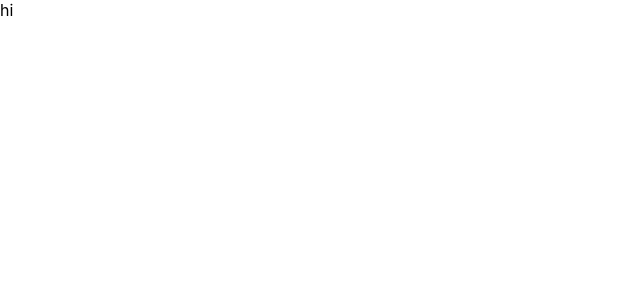
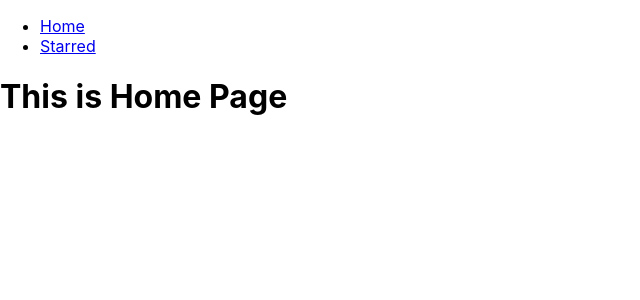
Before and after one commit to JayB172/Box-Office, a React (Create React App) app: page / in a window 1280 px wide. Shown: the top 300 px of the page, without its empty margins (0-640 px from the left). Built offline with nearby package versions, Linux system fonts and the light colour scheme.

Commit message:
Used Navigation using React routers

```diff
--- a/package.json
+++ b/package.json
@@ -8,6 +8,8 @@
     "@testing-library/user-event": "^12.6.0",
     "react": "^17.0.1",
     "react-dom": "^17.0.1",
+    "react-router": "^5.2.0",
+    "react-router-dom": "^5.2.0",
     "react-scripts": "4.0.1",
     "web-vitals": "^0.2.4"
   },
--- a/src/App.js
+++ b/src/App.js
@@ -1,11 +1,24 @@
-
+import React from "react";
+import { Switch, Route} from "react-router-dom";
+import Navs from "./Components/Navs"
+import Home from "./Pages/Home";
+import Starred from "./Pages/Starred";
 
 function App() {
   return (
     // eslint-disable-next-line react/react-in-jsx-scope
     <div>
-     hi
+      <Navs />
+      <Switch>
+      <Route exact path="/">
+        <Home />
+      </Route>
+      <Route exact path="/starred">
+        <Starred />
+      </Route>
+    </Switch>
     </div>
+
   );
 }
 
--- /dev/null
+++ b/src/Components/Navs.js
@@ -0,0 +1,25 @@
+import React from "react";
+import { Link } from "react-router-dom"
+
+const LINKS = [
+    { to: "/" , text:"Home"},
+    { to:"/starred" , text:"Starred"}
+]
+
+
+function Navs() {
+    return(
+        <div>
+            <ul>
+                {
+                    LINKS.map(item => (
+                        <li key={item.to}>
+                            <Link to={item.to}>{item.text}</Link>
+                        </li>
+                    ))
+                }
+            </ul>
+        </div>
+    )
+            }
+export default Navs ;
--- /dev/null
+++ b/src/Pages/Home.js
@@ -0,0 +1,11 @@
+import React from "react";
+
+function Home() {
+    return(
+        <div>
+            <h1>This is Home Page</h1>
+        </div>
+    )
+}
+
+export default Home;
--- /dev/null
+++ b/src/Pages/Starred.js
@@ -0,0 +1,11 @@
+import React from 'react'
+
+function Starred() {
+    return(
+        <div>
+            <h1>This is Starred Page</h1>
+        </div>
+    )
+}
+
+export default Starred
--- a/src/index.js
+++ b/src/index.js
@@ -1,13 +1,14 @@
 import React from 'react';
 import ReactDOM from 'react-dom';
+import { BrowserRouter } from "react-router-dom";
 import './index.css';
 import App from './App';
 import reportWebVitals from './reportWebVitals';
 
 ReactDOM.render(
-
+  <BrowserRouter>
     <App />
-  ,
+  </BrowserRouter> ,
   document.getElementById('root')
 );
 
```
Also changed, not shown: 2 other files (tests, documents, lock files or other folders).
